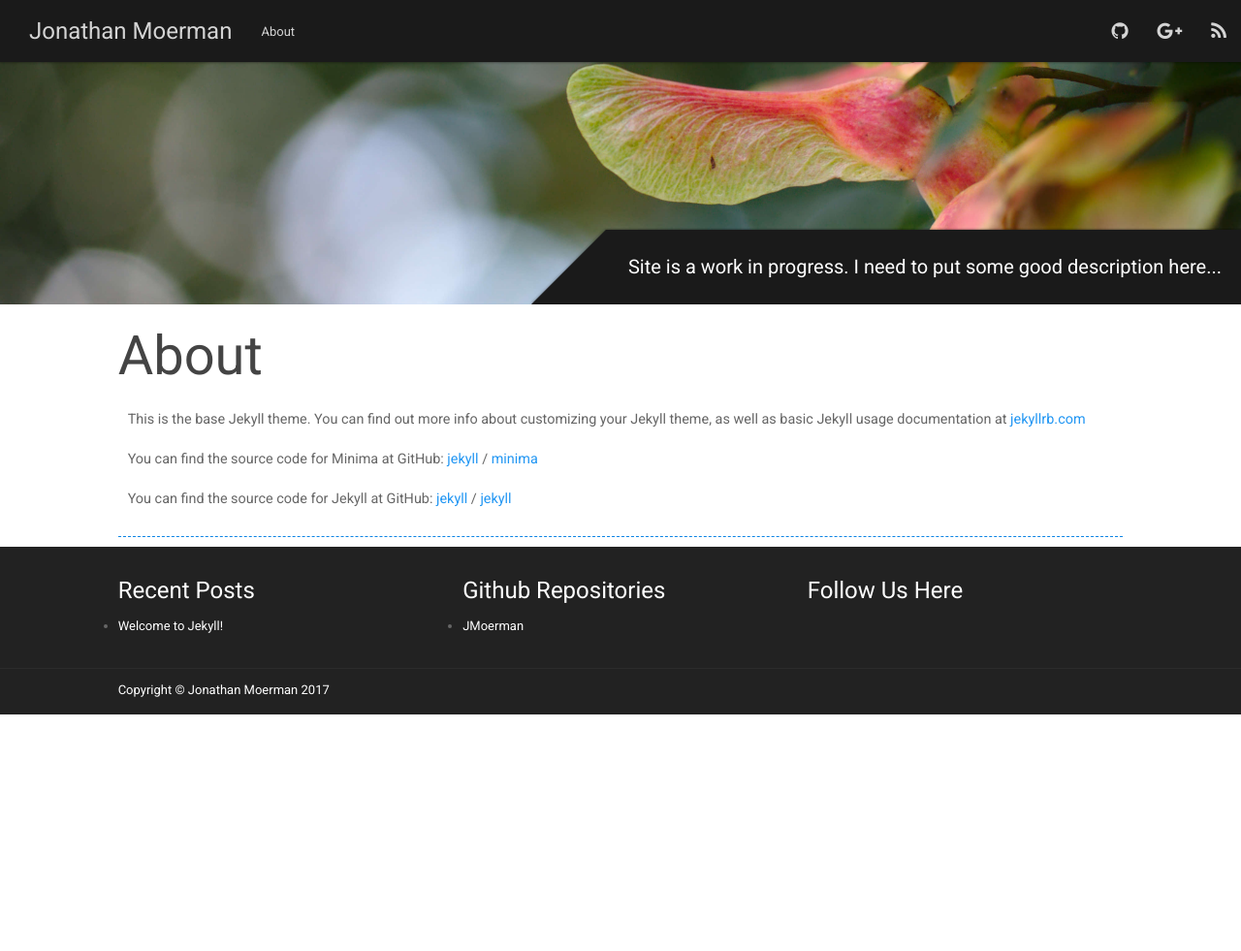
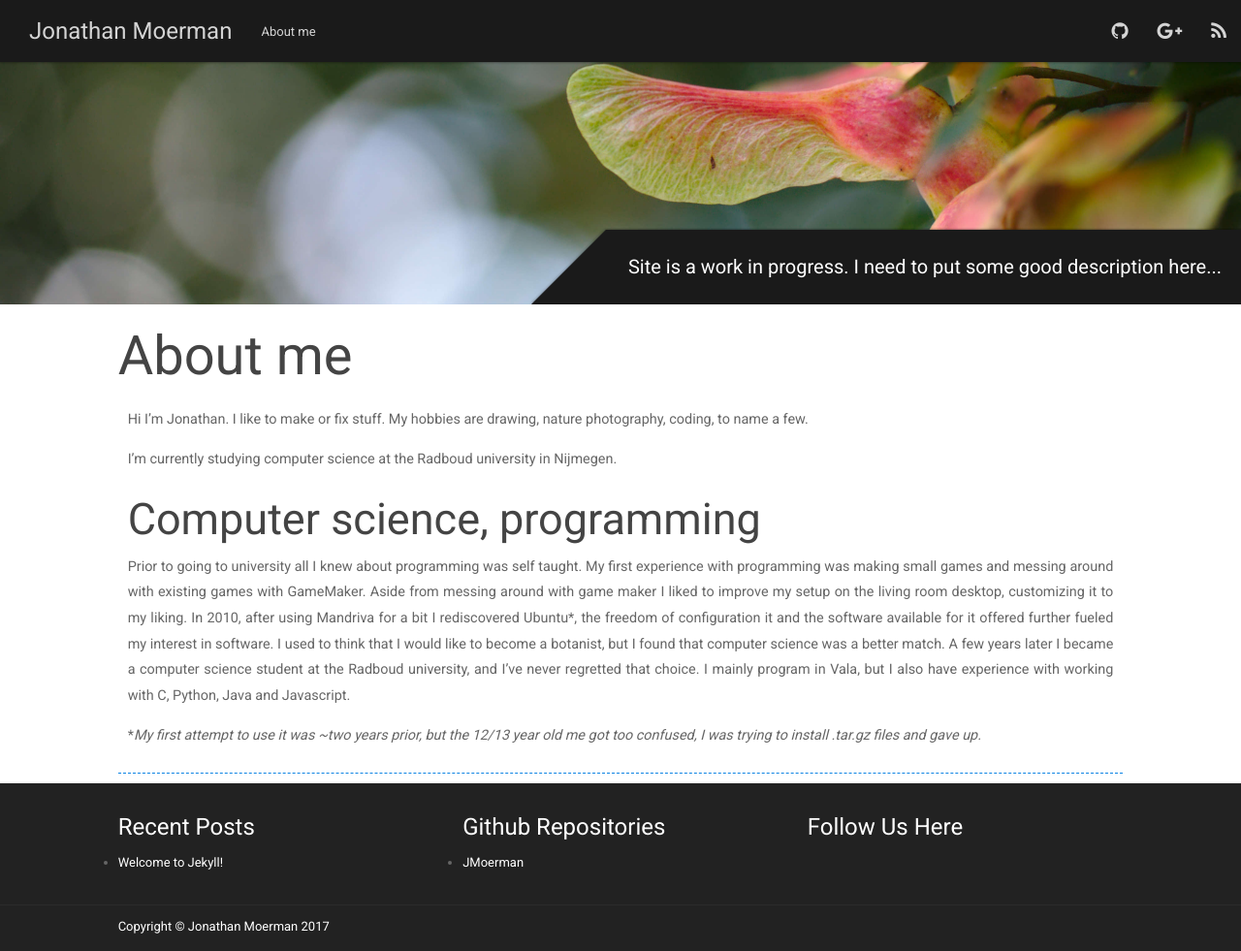
Before and after one commit to JMoerman/JMoerman.github.io, a Jekyll site: the page built from about.md, in a window 1280 px wide and 981 px high. Shown: the whole window at 97% size. Built offline with Jekyll 4.4.1, drawn with Linux system fonts in a browser that asks for light colours; nearby versions of some CDN libraries.

Commit message:
Replace about.md

```diff
--- a/about.md
+++ b/about.md
@@ -1,18 +1,15 @@
 ---
 layout: page
-title: About
+title: About me
 permalink: /about/
 ---
 
-This is the base Jekyll theme. You can find out more info about customizing your Jekyll theme, as well as basic Jekyll usage documentation at [jekyllrb.com](https://jekyllrb.com/)
+Hi I'm Jonathan. I like to make or fix stuff. My hobbies are drawing, nature photography, coding, to name a few.
 
-You can find the source code for Minima at GitHub:
-[jekyll][jekyll-organization] /
-[minima](https://github.com/jekyll/minima)
+I'm currently studying computer science at the Radboud university in Nijmegen.
 
-You can find the source code for Jekyll at GitHub:
-[jekyll][jekyll-organization] /
-[jekyll](https://github.com/jekyll/jekyll)
+## Computer science, programming
+Prior to going to university all I knew about programming was self taught. My first experience with programming was making small games and messing around with existing games with GameMaker. Aside from messing around with game maker I liked to improve my setup on the living room desktop, customizing it to my liking. In 2010, after using Mandriva for a bit I rediscovered Ubuntu\*, the freedom of configuration it and the software available for it offered further fueled my interest in software. I used to think that I would like to become a botanist, but I found that computer science was a better match. A few years later I became a computer science student at the Radboud university, and I've never regretted that choice.
+I mainly program in Vala, but I also have experience with working with C, Python, Java and Javascript.
 
-
-[jekyll-organization]: https://github.com/jekyll
+\*_My first attempt to use it was ~two years prior, but the 12/13 year old me got too confused, I was trying to install .tar.gz files and gave up._
```
